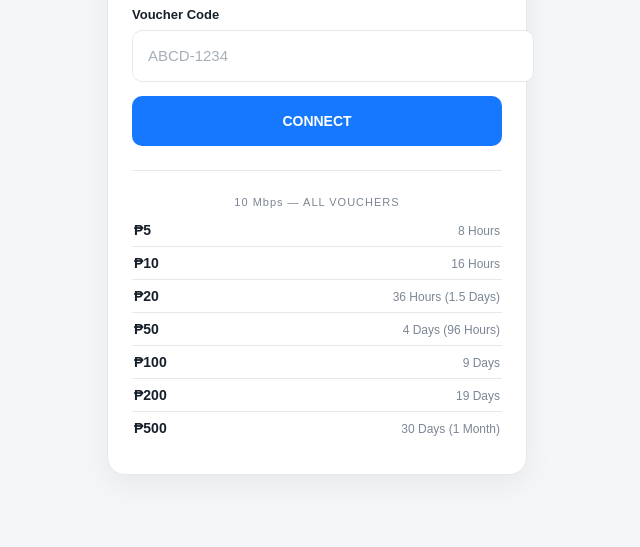
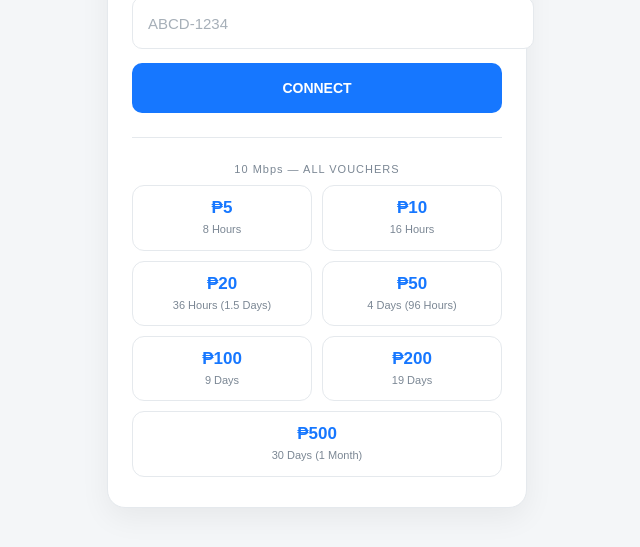
Before and after one commit to vascalmod/portal-voucher, a plain HTML site: page index.html in a window 1280 px wide. Shown: the part 283-830 px from the top of the page, without its empty margins (323-963 px from the left). Drawn offline with Linux system fonts and the light colour scheme.

Commit message:
Rates as card grid: 2-col mini-cards, featured month tier

````diff
--- a/index.css
+++ b/index.css
@@ -163,30 +163,43 @@ body {
     color: var(--muted);
     letter-spacing: 1px;
 
-    margin-bottom: 6px;
+    margin-bottom: 10px;
 }
 
-.rate-row {
-    display: flex;
-    justify-content: space-between;
-    align-items: baseline;
-
-    padding: 8px 2px;
-
-    border-bottom: 1px solid var(--line);
+.rates-grid {
+    display: grid;
+    grid-template-columns: repeat(2, 1fr);
+    gap: 10px;
 }
 
-.rate-row:last-child {
-    border-bottom: 0;
+.rate-card {
+    border: 1px solid var(--line);
+    border-radius: 12px;
+
+    padding: 12px 8px;
+
+    text-align: center;
 }
 
-.rate-row strong {
-    font-size: 14px;
+.rate-card strong {
+    display: block;
+
+    font-size: 17px;
+    color: var(--primary);
 }
 
-.rate-row span {
-    font-size: 12px;
+.rate-card span {
+    display: block;
+
+    margin-top: 4px;
+
+    font-size: 11px;
     color: var(--muted);
+    line-height: 1.4;
+}
+
+.rate-wide {
+    grid-column: span 2;
 }
 
 /* Connection status */
@@ -318,8 +331,12 @@ body {
         font-size: 32px;
     }
 
-    .rate-row strong {
-        font-size: 13px;
+    .rates-grid {
+        gap: 8px;
+    }
+
+    .rate-card strong {
+        font-size: 15px;
     }
 }
 ```
--- a/index.html
+++ b/index.html
@@ -42,39 +42,43 @@
 
                 <p class="rates-caption">10 Mbps &mdash; ALL VOUCHERS</p>
 
-                <div class="rate-row">
+                <div class="rates-grid">
+
+                    <div class="rate-card">
                         <strong>₱5</strong>
                         <span>8 Hours</span>
                     </div>
 
-                <div class="rate-row">
+                    <div class="rate-card">
                         <strong>₱10</strong>
                         <span>16 Hours</span>
                     </div>
 
-                <div class="rate-row">
+                    <div class="rate-card">
                         <strong>₱20</strong>
                         <span>36 Hours (1.5 Days)</span>
                     </div>
 
-                <div class="rate-row">
+                    <div class="rate-card">
                         <strong>₱50</strong>
                         <span>4 Days (96 Hours)</span>
                     </div>
 
-                <div class="rate-row">
+                    <div class="rate-card">
                         <strong>₱100</strong>
                         <span>9 Days</span>
                     </div>
 
-                <div class="rate-row">
+                    <div class="rate-card">
                         <strong>₱200</strong>
                         <span>19 Days</span>
                     </div>
 
-                <div class="rate-row">
+                    <div class="rate-card rate-wide">
                         <strong>₱500</strong>
                         <span>30 Days (1 Month)</span>
+                    </div>
+
                 </div>
 
             </div>
````
Also changed, not shown: 2 other files. Lines whose indentation alone changed are shown as unchanged.
